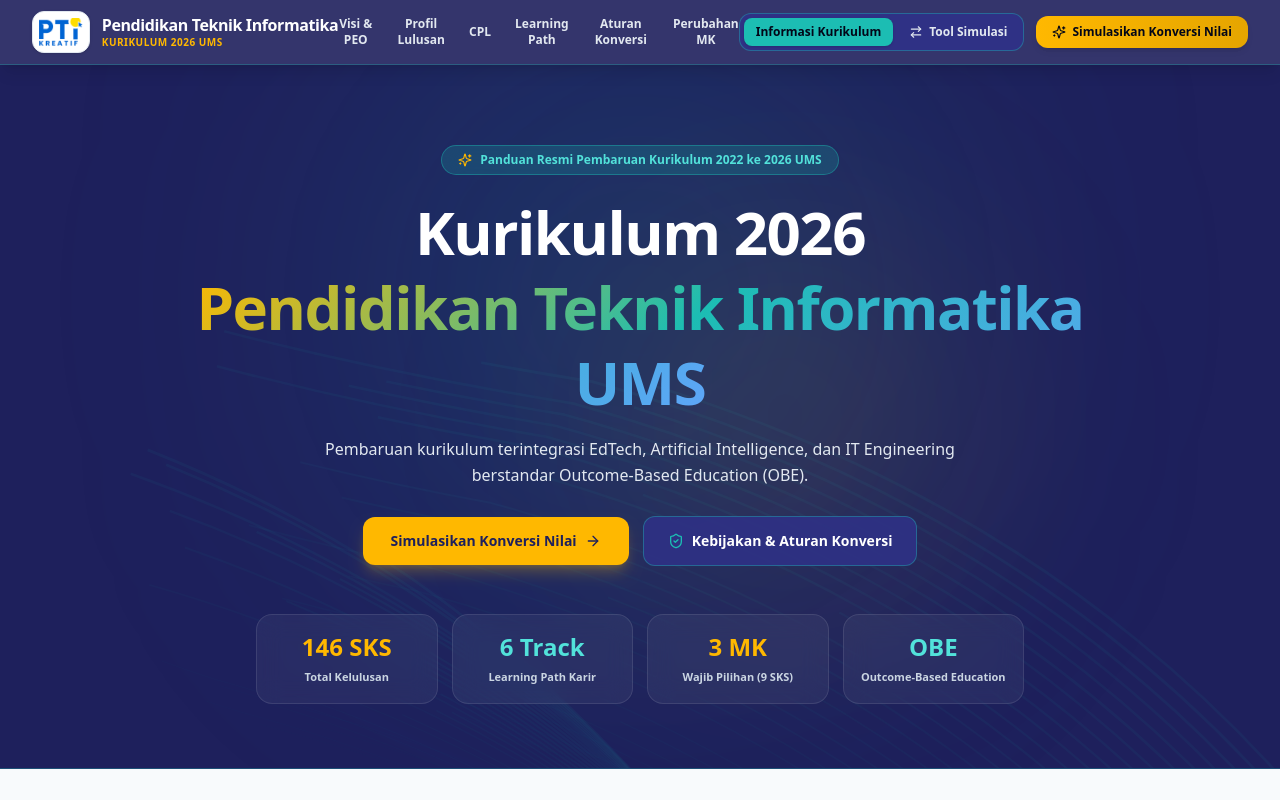
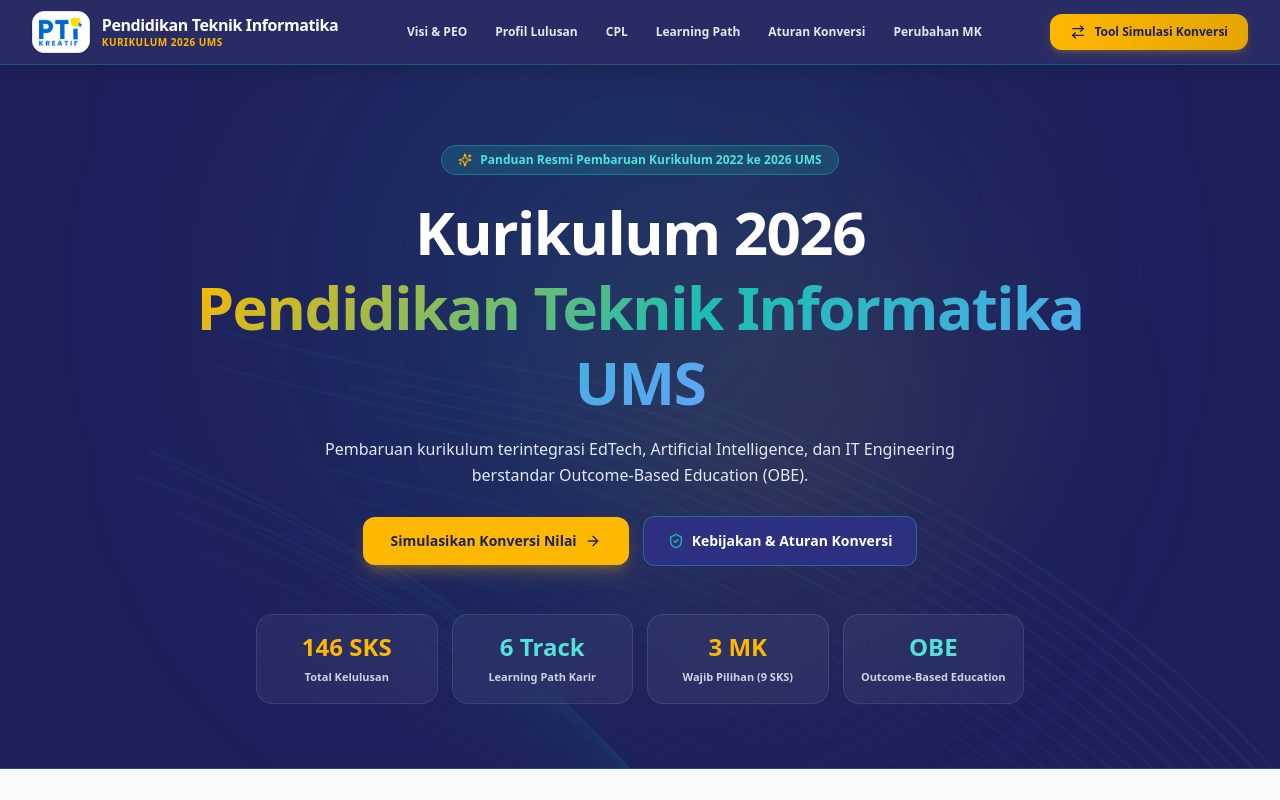
Before and after one commit to arifsetwn/ptikonversikurikulum, a React (Vite) app: page / in a window 1280 px wide. Shown: the top 800 px of the page. Built offline with nearby package versions, Linux system fonts and the light colour scheme.

Commit message:
fix: streamline navbar layout, remove redundant duplicate CTA button, and enforce single-line nav links

```diff
--- a/src/components/Navbar.tsx
+++ b/src/components/Navbar.tsx
@@ -1,5 +1,5 @@
 import React, { useState } from 'react';
-import { ArrowRightLeft, Menu, X, Sparkles } from 'lucide-react';
+import { ArrowRightLeft, Menu, X, BookOpen, Sparkles } from 'lucide-react';
 import logoPti from '../img/logo_pti.png';
 
 interface NavbarProps {
@@ -25,10 +25,10 @@
   };
 
   return (
-    <nav className="sticky top-0 z-40 bg-[#1E205C]/90 backdrop-blur-xl border-b border-[#1CBDB3]/30 text-white transition-all shadow-lg">
+    <nav className="sticky top-0 z-40 bg-[#1E205C]/95 backdrop-blur-xl border-b border-[#1CBDB3]/30 text-white transition-all shadow-lg">
       <div className="max-w-7xl mx-auto px-4 sm:px-6 lg:px-8">
-        <div className="flex items-center justify-between h-16">
-          {/* Logo & Brand Identity */}
+        <div className="flex items-center justify-between h-16 gap-4">
+          {/* Left: Logo & Brand Identity */}
           <div
             onClick={() => setActivePage('landing')}
             className="flex items-center gap-3 cursor-pointer group shrink-0"
@@ -36,7 +36,7 @@
             <div className="p-1.5 bg-white rounded-xl shadow-sm border border-slate-200 group-hover:scale-105 transition-transform">
               <img src={logoPti} alt="Logo PTI UMS" className="h-7 w-auto object-contain" />
             </div>
-            <div>
+            <div className="hidden sm:block">
               <span className="font-extrabold text-sm sm:text-base tracking-tight text-white block leading-tight">
                 Pendidikan Teknik Informatika
               </span>
@@ -46,8 +46,8 @@
             </div>
           </div>
 
-          {/* Desktop Single-Line Navigation */}
-          <div className="hidden xl:flex items-center gap-6 text-xs font-bold text-slate-200">
+          {/* Center: Desktop Navigation Links (Single Line, Clean Spacing) */}
+          <div className="hidden lg:flex items-center gap-5 xl:gap-7 text-xs font-extrabold text-slate-200 whitespace-nowrap">
             <button
               onClick={() => scrollToSection('visi')}
               className="hover:text-[#FFB800] transition-colors cursor-pointer"
@@ -86,48 +86,42 @@
             </button>
           </div>
 
-          {/* Actionable Switcher & Primary CTA */}
+          {/* Right: Clean Single CTA Action Button */}
           <div className="hidden sm:flex items-center gap-3 shrink-0">
-            <div className="bg-[#2F3185] p-1 rounded-xl border border-[#1CBDB3]/40 flex items-center gap-1">
+            {activePage === 'landing' ? (
+              <button
+                onClick={() => setActivePage('simulasi')}
+                className="inline-flex items-center gap-2 px-5 py-2.5 bg-gradient-to-r from-[#FFB800] to-[#e5a500] hover:from-[#e5a500] hover:to-[#cc9300] text-[#1E205C] font-black rounded-xl text-xs shadow-md shadow-[#FFB800]/20 active:scale-[0.98] transition-all cursor-pointer whitespace-nowrap"
+              >
+                <ArrowRightLeft className="w-4 h-4 text-[#1E205C]" />
+                <span>Tool Simulasi Konversi</span>
+              </button>
+            ) : (
               <button
                 onClick={() => setActivePage('landing')}
-                className={`px-3 py-1.5 rounded-lg text-xs font-bold transition-all cursor-pointer ${
-                  activePage === 'landing'
-                    ? 'bg-[#1CBDB3] text-slate-950 font-extrabold shadow-sm'
-                    : 'text-slate-200 hover:text-white'
-                }`}
+                className="inline-flex items-center gap-2 px-5 py-2.5 bg-[#1CBDB3] hover:bg-[#159B93] text-slate-950 font-black rounded-xl text-xs shadow-md active:scale-[0.98] transition-all cursor-pointer whitespace-nowrap"
               >
-                Informasi Kurikulum
-              </button>
-              <button
-                onClick={() => setActivePage('simulasi')}
-                className={`px-3 py-1.5 rounded-lg text-xs font-bold transition-all cursor-pointer flex items-center gap-1.5 ${
-                  activePage === 'simulasi'
-                    ? 'bg-[#1CBDB3] text-slate-950 font-extrabold shadow-sm'
-                    : 'text-slate-200 hover:text-white'
-                }`}
-              >
-                <ArrowRightLeft className="w-3.5 h-3.5" /> Tool Simulasi
-              </button>
-            </div>
-
-            {activePage === 'landing' && (
-              <button
-                onClick={() => setActivePage('simulasi')}
-                className="inline-flex items-center gap-1.5 px-4 py-2 bg-gradient-to-r from-[#FFB800] to-[#e5a500] hover:from-[#e5a500] hover:to-[#cc9300] text-slate-950 font-black rounded-xl text-xs shadow-md active:scale-[0.98] transition-all cursor-pointer"
-              >
-                <Sparkles className="w-3.5 h-3.5 text-slate-950" /> Simulasikan Konversi Nilai
+                <BookOpen className="w-4 h-4 text-slate-950" />
+                <span>Informasi Kurikulum</span>
               </button>
             )}
           </div>
 
-          {/* Mobile Menu Button */}
+          {/* Mobile Navigation Controls */}
           <div className="flex sm:hidden items-center gap-2">
             <button
               onClick={() => setActivePage(activePage === 'landing' ? 'simulasi' : 'landing')}
-              className="px-2.5 py-1.5 bg-[#FFB800] text-slate-950 text-xs font-black rounded-lg flex items-center gap-1"
+              className="px-3 py-1.5 bg-[#FFB800] text-[#1E205C] text-xs font-black rounded-xl flex items-center gap-1.5 shadow-sm"
             >
-              {activePage === 'landing' ? 'Simulasi' : 'Informasi'}
+              {activePage === 'landing' ? (
+                <>
+                  <ArrowRightLeft className="w-3.5 h-3.5" /> Simulasi
+                </>
+              ) : (
+                <>
+                  <BookOpen className="w-3.5 h-3.5" /> Informasi
+                </>
+              )}
             </button>
 
             <button
@@ -142,7 +136,7 @@
 
       {/* Mobile Dropdown Menu */}
       {mobileMenuOpen && (
-        <div className="sm:hidden bg-[#1E205C] border-b border-[#1CBDB3]/30 px-4 pt-2 pb-4 space-y-2 text-xs font-semibold">
+        <div className="sm:hidden bg-[#1E205C] border-b border-[#1CBDB3]/30 px-4 pt-2 pb-4 space-y-2 text-xs font-bold">
           <button
             onClick={() => scrollToSection('visi')}
             className="block w-full text-left py-2 text-slate-200 hover:text-[#FFB800]"
```
